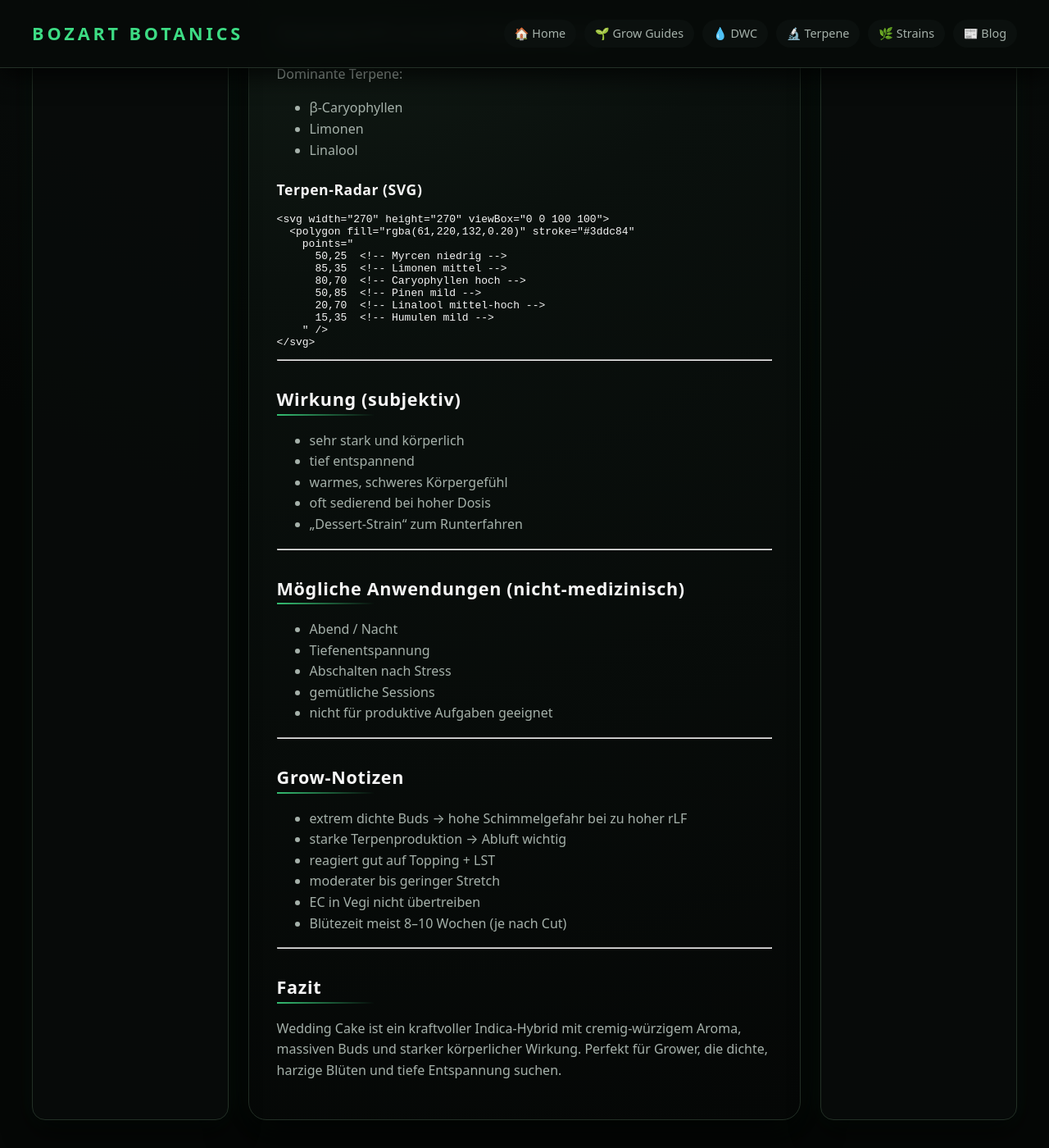
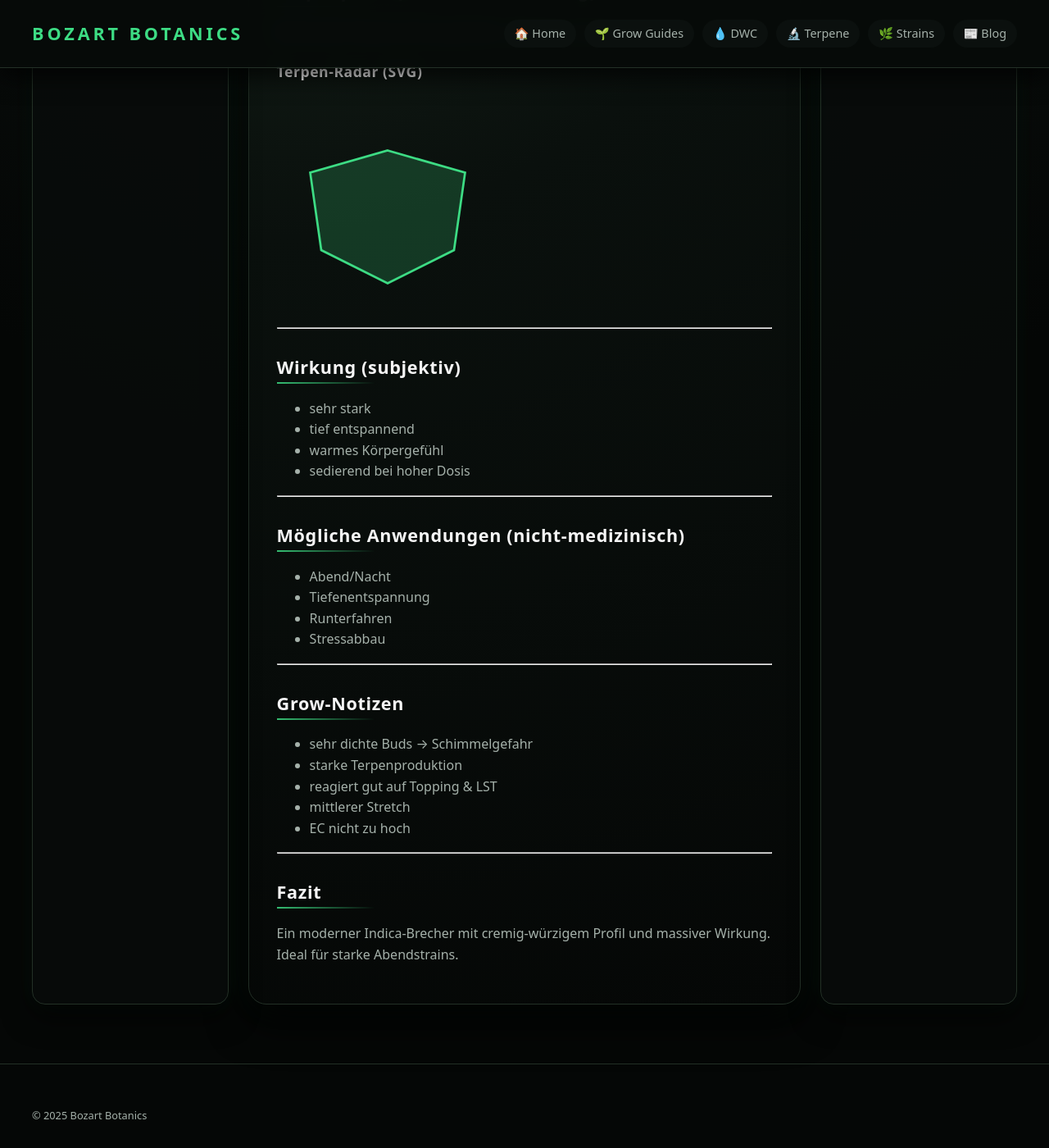
Before and after one commit to bozart-army/bozart-botanics, a Jekyll site: the page built from strains/wedding-cake/index.md, in a window 1280 px wide and 1400 px high, scrolled down 558 px. Shown: the whole window at 82% size. Built offline with Jekyll 4.4.1, drawn with Linux system fonts in a browser that asks for light colours; some of the changed text lies outside the part shown.

Commit message:
Update index.md

````diff
--- a/strains/wedding-cake/index.md
+++ b/strains/wedding-cake/index.md
@@ -6,9 +6,7 @@ sidebar: strains
 
 # Wedding Cake – Strain-Profil
 
-Wedding Cake ist ein moderner Indica-Hybrid mit massiv dichten Blüten,
-cremigem Dessert-Aroma und sehr starkem Effekt. Bekannt für seine
-Schwere, sein warmes Körpergefühl und extreme Harzproduktion.
+Wedding Cake ist ein schwerer, cremig-würziger Indica-Hybrid mit extrem dichten Buds und massiver Harzproduktion.
 
 ---
 
@@ -17,70 +15,51 @@ Schwere, sein warmes Körpergefühl und extreme Harzproduktion.
 - Typ: Indica-Hybrid
 - Kreuzung: Triangle Kush × Animal Mints
 - THC: sehr hoch
-- CBD: niedrig
-- Besonderheiten: extrem dichte Buds, kräftiges Aroma, hoher Harzanteil
+- Besonderheiten: extrem dicht, sehr stark
 
 ---
 
 ## Terpenprofil (visuelle Darstellung)
 
-Dominante Terpene:
-
-- β-Caryophyllen
-- Limonen
-- Linalool
+Dominante Terpene: β-Caryophyllen, Limonen, Linalool
 
 ### Terpen-Radar (SVG)
 
-```svg
 <svg width="270" height="270" viewBox="0 0 100 100">
   <polygon fill="rgba(61,220,132,0.20)" stroke="#3ddc84"
-    points="
-      50,25  <!-- Myrcen niedrig -->
-      85,35  <!-- Limonen mittel -->
-      80,70  <!-- Caryophyllen hoch -->
-      50,85  <!-- Pinen mild -->
-      20,70  <!-- Linalool mittel-hoch -->
-      15,35  <!-- Humulen mild -->
-    " />
+    points="50,25 85,35 80,70 50,85 20,70 15,35" />
 </svg>
-```
 
 ---
 
 ## Wirkung (subjektiv)
 
-- sehr stark und körperlich
+- sehr stark
 - tief entspannend
-- warmes, schweres Körpergefühl
-- oft sedierend bei hoher Dosis
-- „Dessert-Strain“ zum Runterfahren
+- warmes Körpergefühl
+- sedierend bei hoher Dosis
 
 ---
 
 ## Mögliche Anwendungen (nicht-medizinisch)
 
-- Abend / Nacht
+- Abend/Nacht
 - Tiefenentspannung
-- Abschalten nach Stress
-- gemütliche Sessions
-- nicht für produktive Aufgaben geeignet
+- Runterfahren
+- Stressabbau
 
 ---
 
 ## Grow-Notizen
 
-- extrem dichte Buds → hohe Schimmelgefahr bei zu hoher rLF
-- starke Terpenproduktion → Abluft wichtig
-- reagiert gut auf Topping + LST
-- moderater bis geringer Stretch
-- EC in Vegi nicht übertreiben
-- Blütezeit meist 8–10 Wochen (je nach Cut)
+- sehr dichte Buds → Schimmelgefahr
+- starke Terpenproduktion
+- reagiert gut auf Topping & LST
+- mittlerer Stretch
+- EC nicht zu hoch
 
 ---
 
 ## Fazit
 
-Wedding Cake ist ein kraftvoller Indica-Hybrid mit cremig-würzigem
-Aroma, massiven Buds und starker körperlicher Wirkung. Perfekt für
-Grower, die dichte, harzige Blüten und tiefe Entspannung suchen.
+Ein moderner Indica-Brecher mit cremig-würzigem Profil und massiver Wirkung. Ideal für starke Abendstrains.
````
